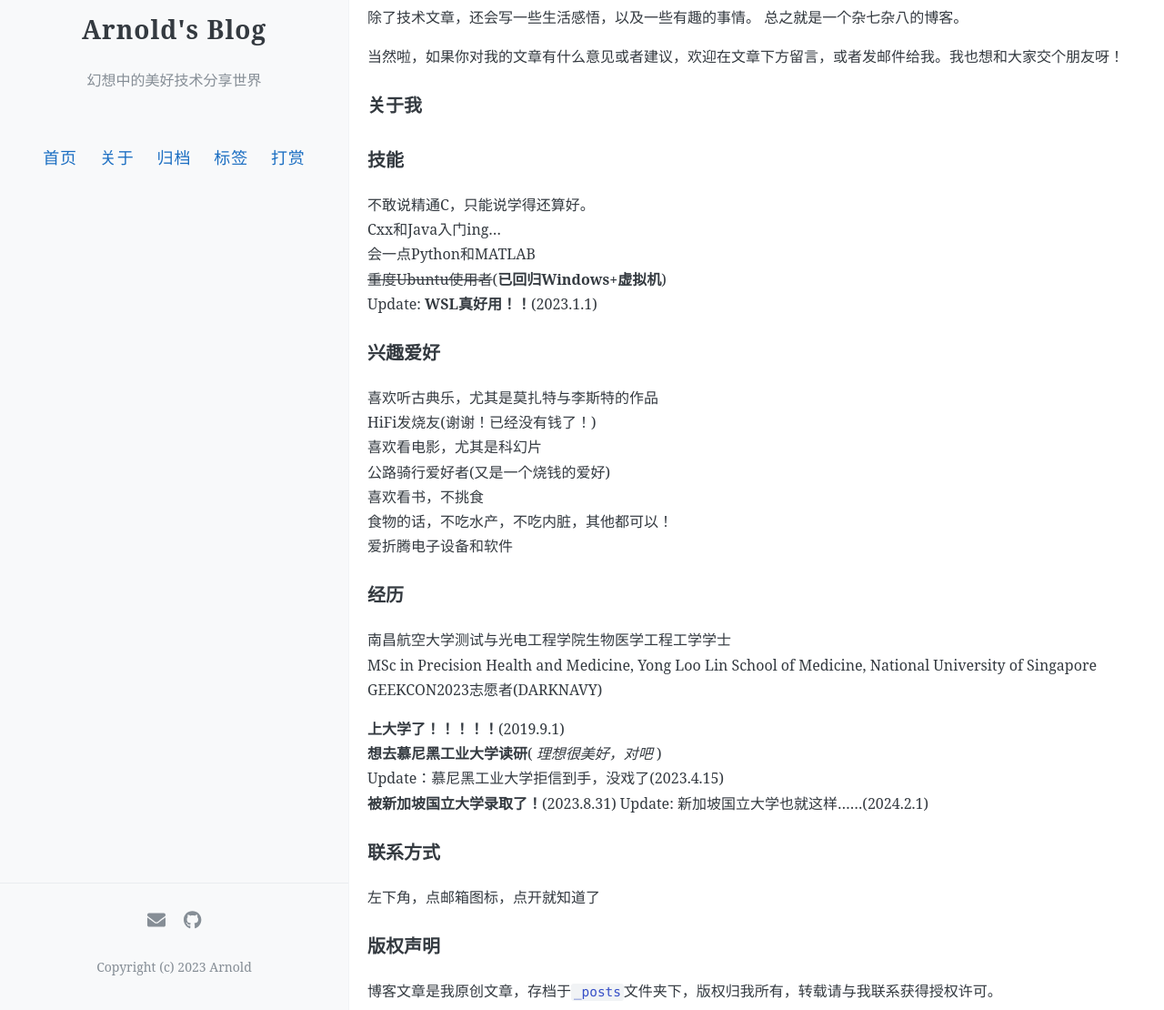
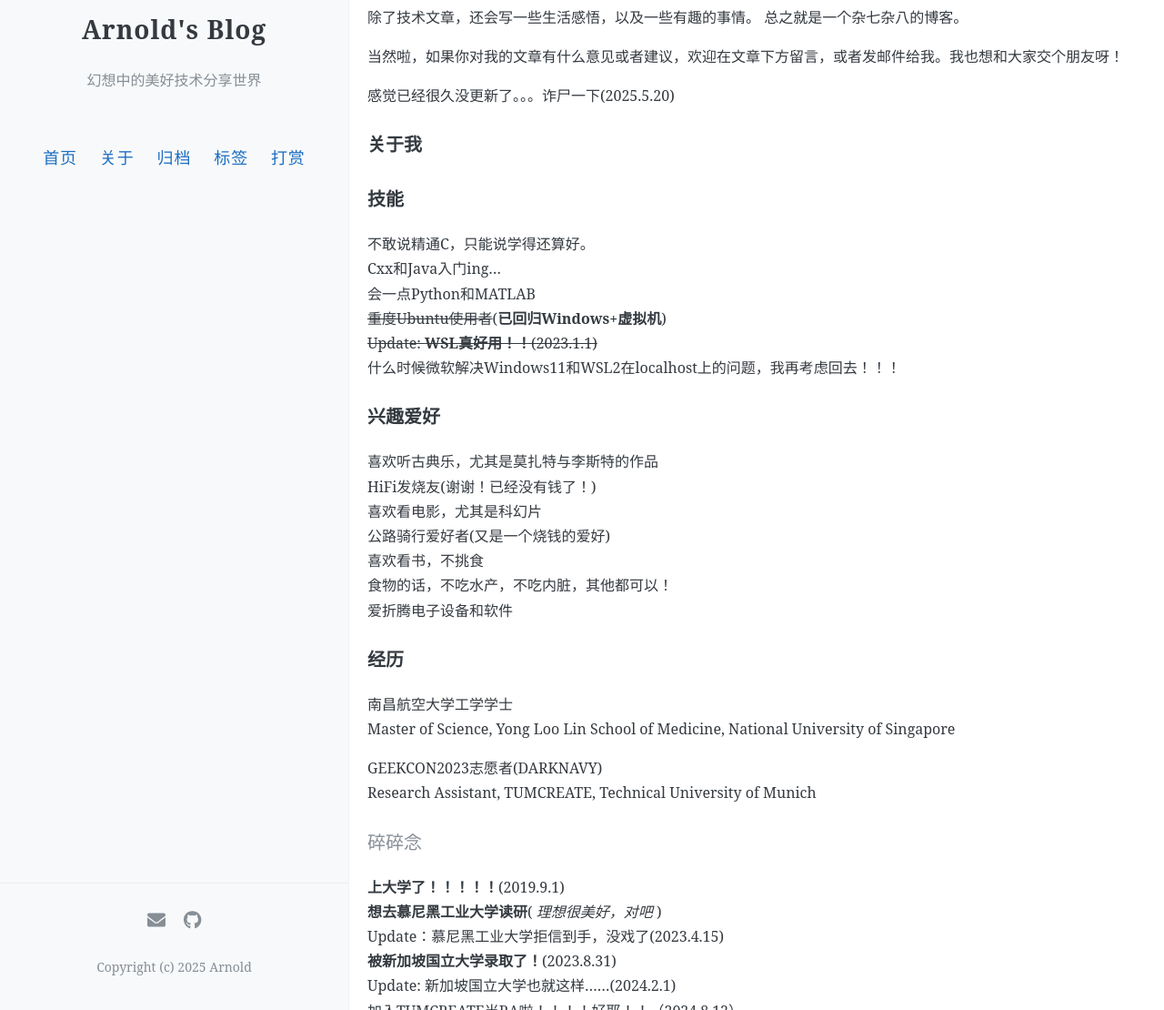
Before and after one commit to arnold117/arnold117.github.io, a Jekyll site: the page built from about.md, in a window 1280 px wide and 1400 px high. Shown: the part 290-1400 px from the top of the window at 91% size. Built offline with Jekyll 4.4.1, drawn with Linux system fonts in a browser that asks for light colours; comment, search, counter and statistics services are not loaded; some of the changed text lies outside the part shown.

Commit message:
Update info

```diff
--- a/_config.yml
+++ b/_config.yml
@@ -45,7 +45,7 @@ footer-links:
   email: arnoldchow@outlook.com
   facebook:
   flickr:
-  github: dotponder
+  github: arnold117
   googleplus: # anything in your profile username that comes after plus.google.com/
   instagram:
   linkedin:
@@ -57,7 +57,7 @@ footer-links:
   youtube:
 
 # Text under the icons in footer
-footer-text: Copyright (c) 2023 Arnold
+footer-text: Copyright (c) 2025 Arnold
 
 # Enter your Disqus shortname (not your username) to enable commenting on posts
 # You can find your shortname on the Settings page of your Disqus account
@@ -67,15 +67,15 @@ disqus: # fromendworld
 gitalk:
   clientID: 6eb551953fbc3116b8ff
   clientSecret: e0d5c604194814a2325c2092eba0728bf589d0db
-  repo: dotponder.github.io
-  owner: dotponder
+  repo: arnold117.github.io
+  owner: arnold117
 
 # Enter your Google Analytics web tracking code (e.g. UA-2110908-2) to activate tracking
 # google_analytics:
 
 # Your website URL (e.g. http://barryclark.github.io or http://www.barryclark.co)
 # Used for Sitemap.xml and your RSS feed
-url: https://dotponder.github.io
+url: https://arnold117.github.io
 
 # If you're hosting your site at a Project repository on GitHub pages
 # (http://yourusername.github.io/repository-name)
--- a/about.md
+++ b/about.md
@@ -16,6 +16,8 @@ Ciallo～(∠・ω< )⌒☆
 
 当然啦，如果你对我的文章有什么意见或者建议，欢迎在文章下方留言，或者发邮件给我。我也想和大家交个朋友呀！
 
+感觉已经很久没更新了。。。诈尸一下(2025.5.20)
+
 ### 关于我
 ### 技能
 
@@ -23,7 +25,8 @@ Ciallo～(∠・ω< )⌒☆
 Cxx和Java入门ing...
 会一点Python和MATLAB
 ~~重度Ubuntu使用者~~(**已回归Windows+虚拟机**)
-Update: **WSL真好用！！**(2023.1.1)
+~~Update: **WSL真好用！！**(2023.1.1)~~
+什么时候微软解决Windows11和WSL2在localhost上的问题，我再考虑回去！！！
 
 ### 兴趣爱好
 喜欢听古典乐，尤其是莫扎特与李斯特的作品
@@ -36,15 +39,20 @@ HiFi发烧友(谢谢！已经没有钱了！)
 
 ### 经历
 
-南昌航空大学测试与光电工程学院生物医学工程工学学士
-MSc in Precision Health and Medicine, Yong Loo Lin School of Medicine, National University of Singapore
+南昌航空大学工学学士
+Master of Science, Yong Loo Lin School of Medicine, National University of Singapore
+
 GEEKCON2023志愿者(DARKNAVY)
+Research Assistant, TUMCREATE, Technical University of Munich
 
+#### 碎碎念
 **上大学了！！！！！**(2019.9.1)
 **想去慕尼黑工业大学读研**( *理想很美好，对吧* )
 Update：慕尼黑工业大学拒信到手，没戏了(2023.4.15)
 **被新加坡国立大学录取了！**(2023.8.31)
 Update: 新加坡国立大学也就这样......(2024.2.1)
+加入TUMCREATE当RA啦！！！！好耶！！（2024.8.12）
+什时候才能毕业啊！我已经快受不了了！(2024.4.1)
 
 ### 联系方式
 左下角，点邮箱图标，点开就知道了
```
Also changed, not shown: 1 other file.
